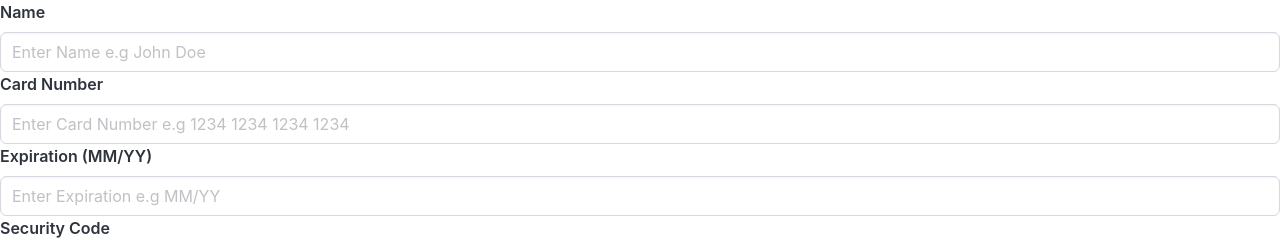
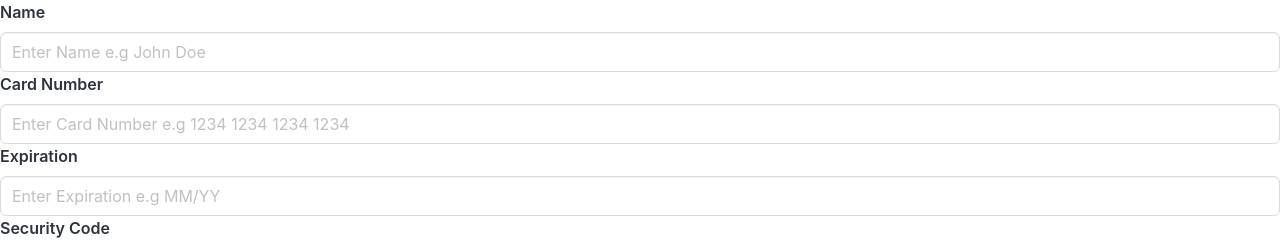
Before and after one commit to fundayluck/creditcard, an Angular app: page / in a window 1280 px wide. Shown: the top 240 px of the page. Built offline with nearby package versions, Linux system fonts and the light colour scheme.

Commit message:
reformatting the input

```diff
--- a/src/app/components/card-form/card-form.component.html
+++ b/src/app/components/card-form/card-form.component.html
@@ -10,7 +10,7 @@
     placeholder="Enter Card Number e.g 1234 1234 1234 1234"
   ></app-input>
   <app-input
-    label="Expiration (MM/YY)"
+    label="Expiration"
     [control]="cardForm.controls.expiration"
     placeholder="Enter Expiration e.g MM/YY"
   ></app-input>
--- a/src/app/date-form-control.ts
+++ b/src/app/date-form-control.ts
@@ -2,6 +2,21 @@ import { FormControl } from '@angular/forms';
 
 export class DateFormControl extends FormControl {
   override setValue(value: string, options: any) {
+    if (value.match(/[^0-9|\/]/gi)) {
+      super.setValue(this.value, { ...options, emitModelToViewChange: true });
+      return;
+    }
+
+    if (value.length > 5) {
+      super.setValue(this.value, { ...options, emitModelToViewChange: true });
+      return;
+    }
+
+    if (value.length === 2 && this.value.length === 3) {
+      super.setValue(value, { ...options, emitModelToViewChange: true });
+      return;
+    }
+
     if (value.length === 2) {
       super.setValue(value + '/', { ...options, emitModelToViewChange: true });
       return;
```
